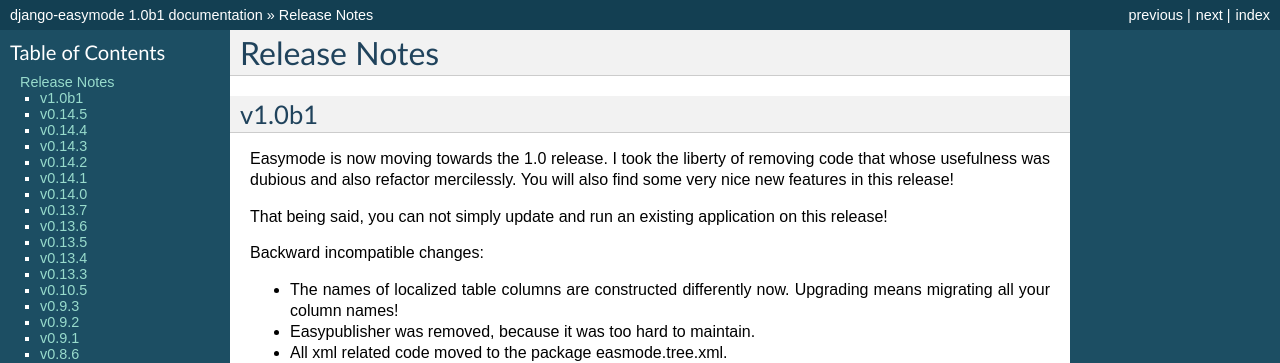
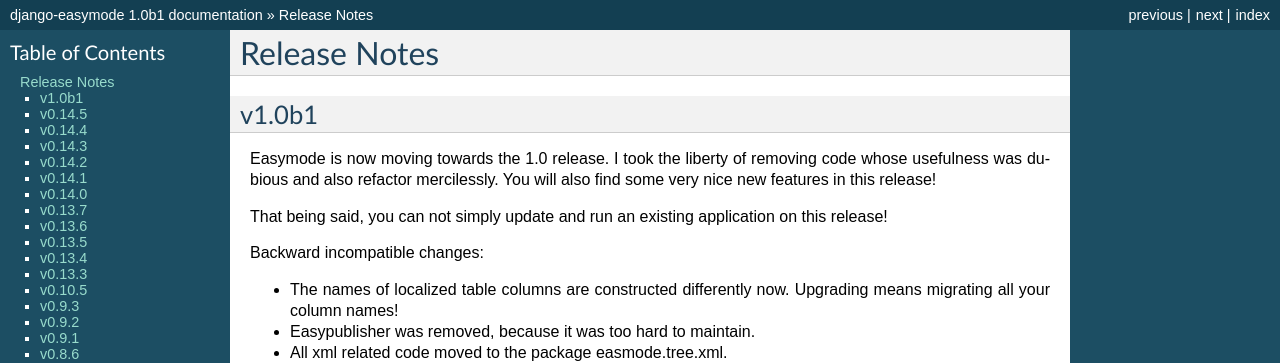
Before and after one commit to specialunderwear/django-easymode, a Sphinx documentation site: the page built from docs/changes.rst, in a window 1280 px wide and 900 px high. Shown: the top 363 px of the window. Built offline with Sphinx 7.4.7, drawn with Linux system fonts in a browser that asks for light colours.

```diff
--- a/docs/changes.rst
+++ b/docs/changes.rst
@@ -5,7 +5,7 @@ v1.0b1
 ------
 
 Easymode is now moving towards the 1.0 release. I took the liberty of removing
-code that whose usefulness was dubious and also refactor mercilessly. You will
+code whose usefulness was dubious and also refactor mercilessly. You will
 also find some very nice new features in this release!
 
 That being said, you can not simply update and run an existing application on
--- a/docs/conf.py
+++ b/docs/conf.py
@@ -41,7 +41,7 @@ project = u'django-easymode'
 copyright = u'2009, Lars van de Kerkhof'
 
 f = open('../setup.py').read()
-version = re.search(r"version = '(\d+\.\d+\.\d+)'", f).group(1)
+version = re.search(r"version = '(\d+\.\w+)'", f).group(1)
 # The version info for the project you're documenting, acts as replacement for
 # |version| and |release|, also used in various other places throughout the
 # built documents.
```
